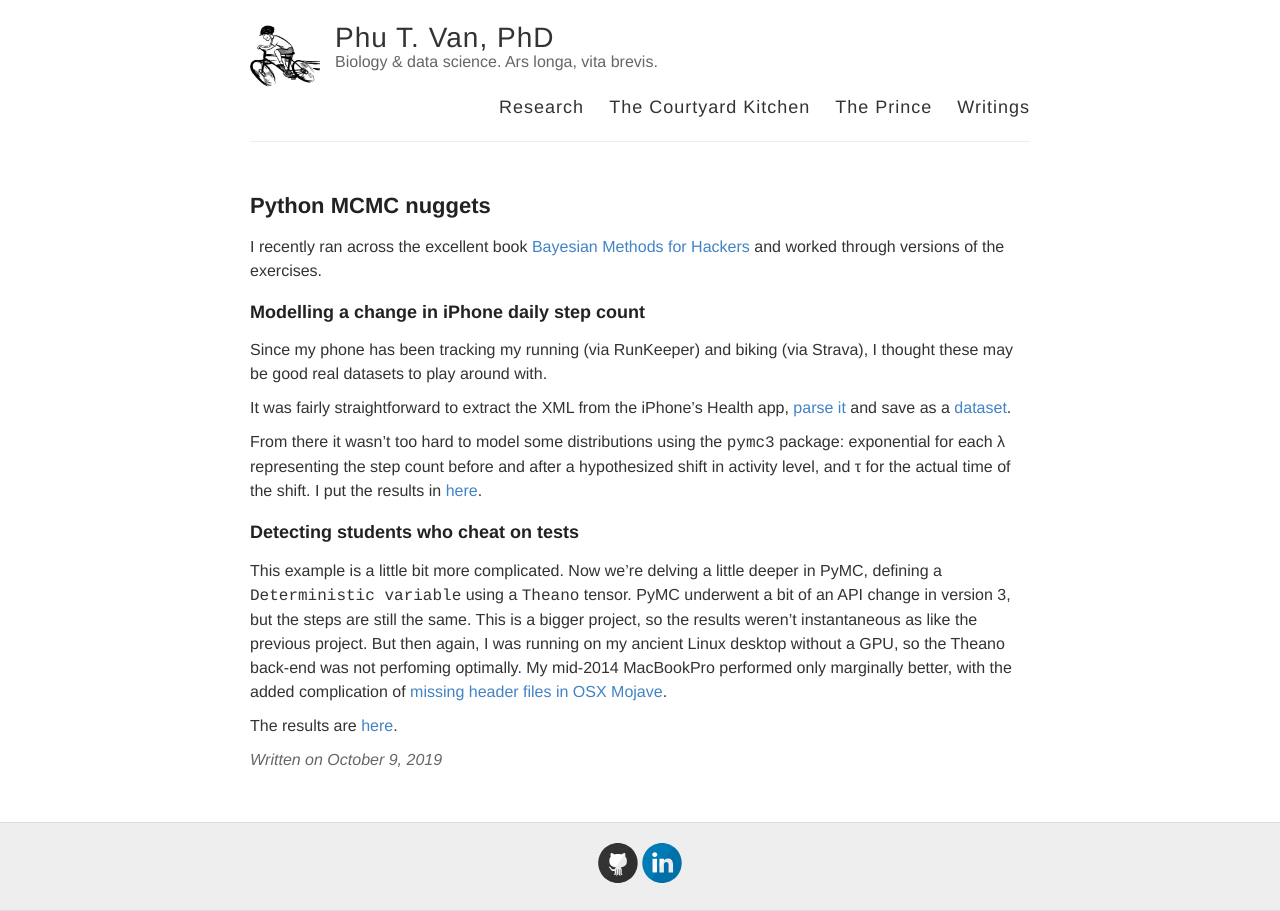
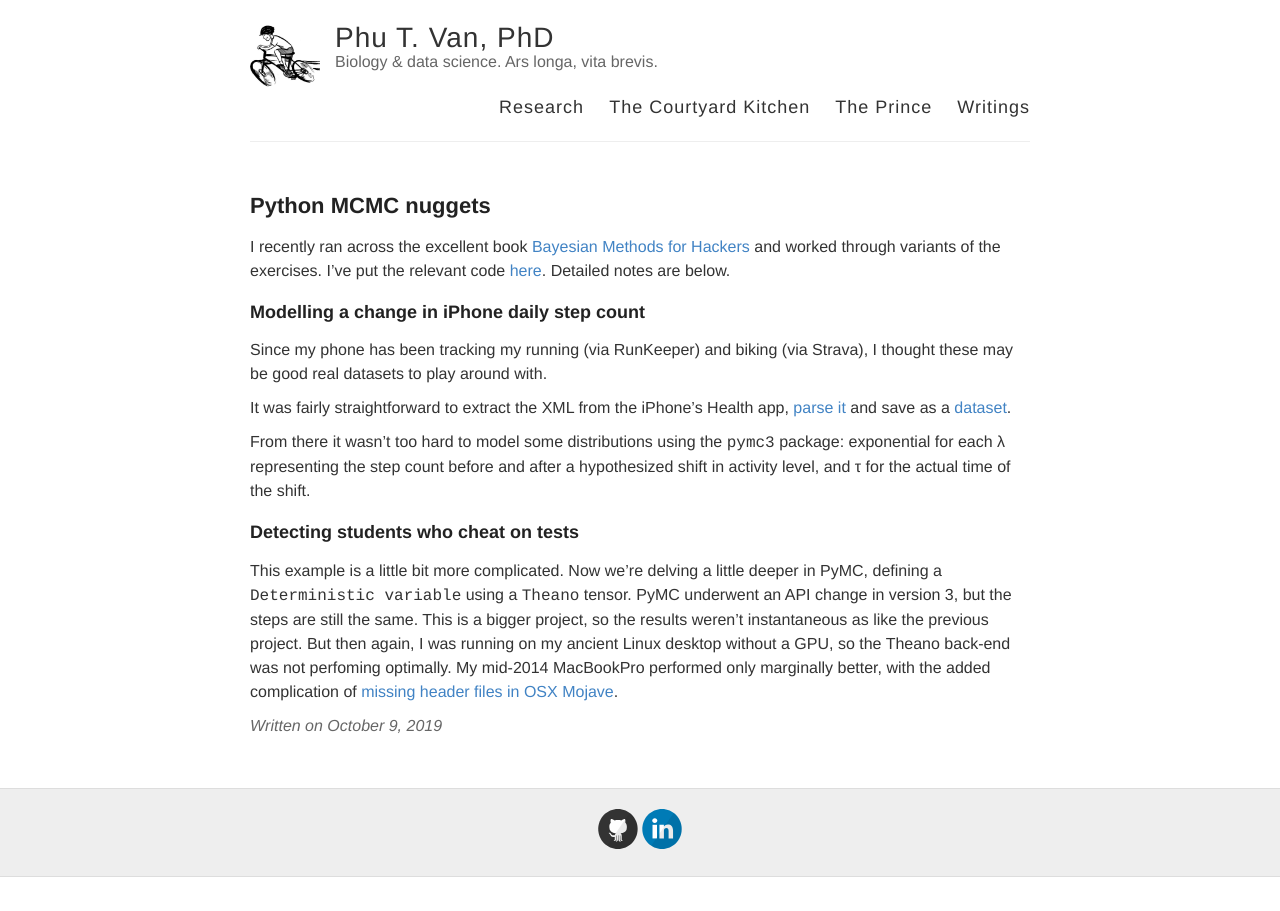
Before and after one commit to ptvan/ptvan.github.io, a Jekyll site: the page built from _posts/2019-10-09-Python-MCMC-nuggets.md, in a window 1280 px wide. Built offline with Jekyll 4.4.1, drawn with Linux system fonts in a browser that asks for light colours.

Commit message:
revised Python MCMC post to match code reorg

```diff
--- a/_posts/2019-10-09-Python-MCMC-nuggets.md
+++ b/_posts/2019-10-09-Python-MCMC-nuggets.md
@@ -3,7 +3,7 @@ layout: post
 title: Python MCMC nuggets
 ---
 
-I recently ran across the excellent book [Bayesian Methods for Hackers](https://www.amazon.com/Bayesian-Methods-Hackers-Probabilistic-Addison-Wesley/dp/0133902838/) and worked through versions of the exercises.
+I recently ran across the excellent book [Bayesian Methods for Hackers](https://www.amazon.com/Bayesian-Methods-Hackers-Probabilistic-Addison-Wesley/dp/0133902838/) and worked through variants of the exercises. I've put the relevant code [here](https://github.com/ptvan/python-snippets/blob/master/pymc3.py). Detailed notes are below.
 
 ### Modelling a change in iPhone daily step count
 
@@ -11,10 +11,8 @@ Since my phone has been tracking my running (via RunKeeper) and biking (via Stra
 
 It was fairly straightforward to extract the XML from the iPhone's Health app, [parse it](https://github.com/ptvan/R-snippets/blob/master/parse_apple_health_export.R) and save as a [dataset](https://github.com/ptvan/datasets/tree/master/iphone_health).
 
-From there it wasn't too hard to model some distributions using the `pymc3` package: exponential for each &lambda; representing the step count before and after a hypothesized shift in activity level, and &tau; for the actual time of the shift. I put the results in [here](https://github.com/ptvan/python-snippets/blob/master/mcmc_iphone_stepcounts.py).
+From there it wasn't too hard to model some distributions using the `pymc3` package: exponential for each &lambda; representing the step count before and after a hypothesized shift in activity level, and &tau; for the actual time of the shift.
 
 ### Detecting students who cheat on tests
 
-This example is a little bit more complicated. Now we're delving a little deeper in PyMC, defining a `Deterministic variable` using a `Theano` tensor. PyMC underwent a bit of an API change in version 3, but the steps are still the same. This is a bigger project, so the results weren't instantaneous as like the previous project. But then again, I was running on my ancient Linux desktop without a GPU, so the Theano back-end was not perfoming optimally. My mid-2014 MacBookPro performed only marginally better, with the added complication of [missing header files in OSX Mojave](https://stackoverflow.com/questions/52509602/cant-compile-c-program-on-a-mac-after-upgrade-to-mojave).
-
-The results are [here](https://github.com/ptvan/python-snippets/blob/master/mcmc_detecting_cheaters.py).
+This example is a little bit more complicated. Now we're delving a little deeper in PyMC, defining a `Deterministic variable` using a `Theano` tensor. PyMC underwent an API change in version 3, but the steps are still the same. This is a bigger project, so the results weren't instantaneous as like the previous project. But then again, I was running on my ancient Linux desktop without a GPU, so the Theano back-end was not perfoming optimally. My mid-2014 MacBookPro performed only marginally better, with the added complication of [missing header files in OSX Mojave](https://stackoverflow.com/questions/52509602/cant-compile-c-program-on-a-mac-after-upgrade-to-mojave).
```
